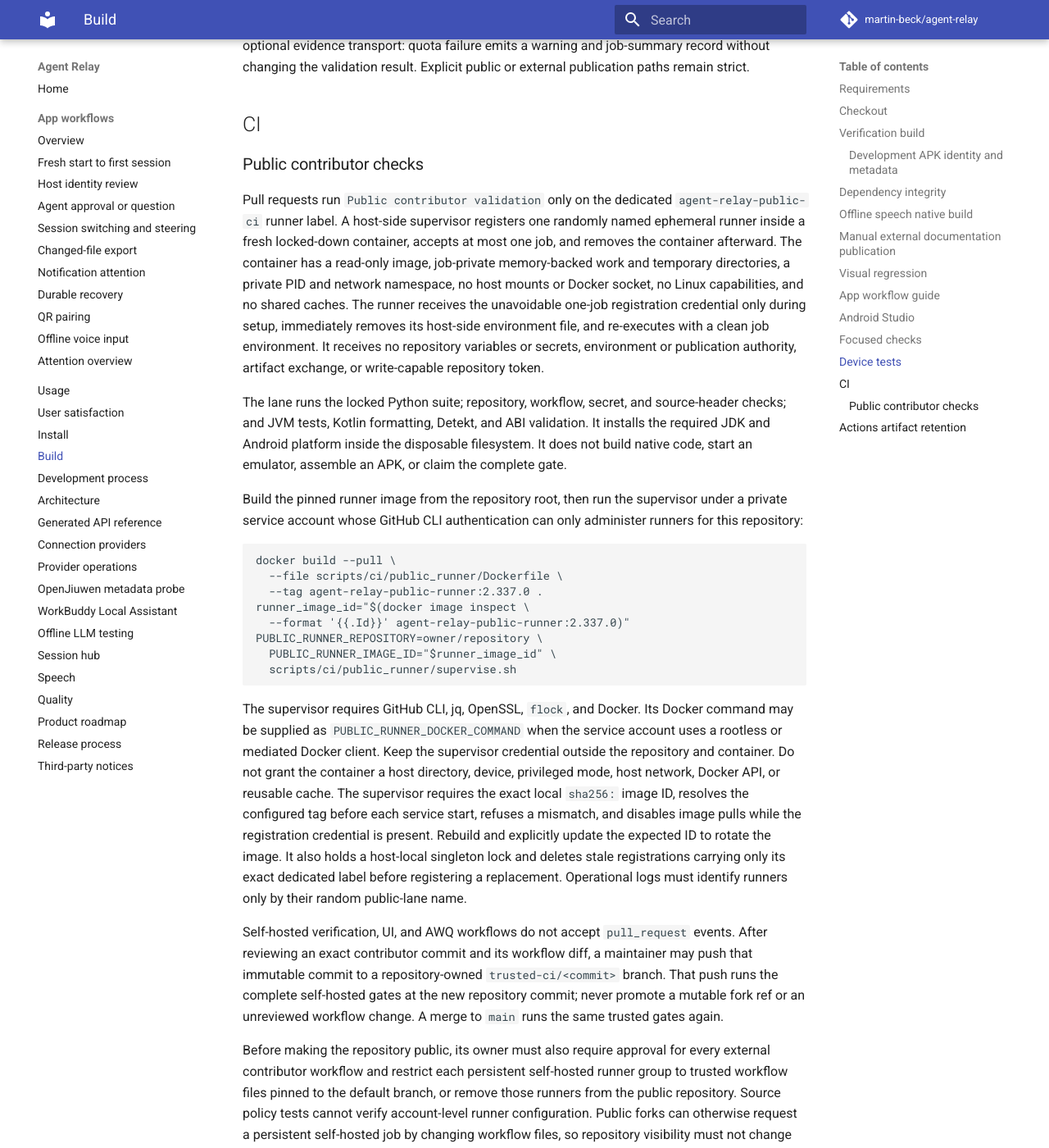
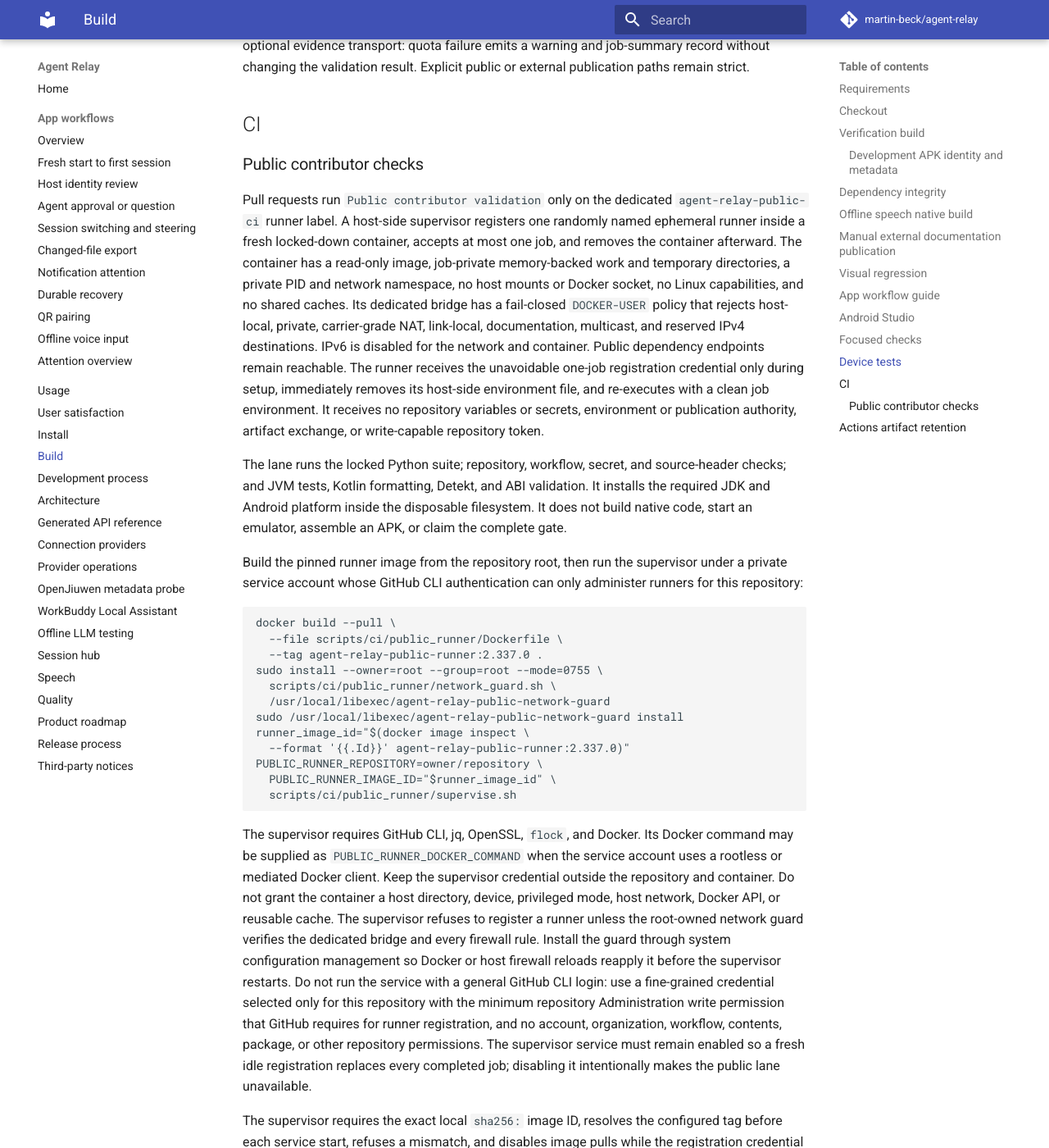
Before and after one commit to martin-beck/agent-relay, an MkDocs documentation site: the page built from docs/BUILDING.md, in a window 1280 px wide and 1400 px high, scrolled down 8536 px. Shown: the whole window at 82% size. Built offline with MkDocs 1.6.1 and Material for MkDocs 9.7.7, drawn with Linux system fonts in a browser that asks for light colours; comment, search, counter and statistics services are not loaded.

Commit message:
fix(ci): isolate public runner network
Signed-off-by: martin-beck <24471267+martin-beck@users.noreply.github.com>

```diff
--- a/docs/BUILDING.md
+++ b/docs/BUILDING.md
@@ -422,6 +422,9 @@ runner label. A host-side supervisor registers one randomly named ephemeral runn
 locked-down container, accepts at most one job, and removes the container afterward. The container
 has a read-only image, job-private memory-backed work and temporary directories, a private PID and
 network namespace, no host mounts or Docker socket, no Linux capabilities, and no shared caches.
+Its dedicated bridge has a fail-closed `DOCKER-USER` policy that rejects host-local, private,
+carrier-grade NAT, link-local, documentation, multicast, and reserved IPv4 destinations. IPv6 is
+disabled for the network and container. Public dependency endpoints remain reachable.
 The runner receives the unavoidable one-job registration credential only during setup, immediately
 removes its host-side environment file, and re-executes with a clean job environment. It receives no
 repository variables or secrets,
@@ -439,6 +442,10 @@ service account whose GitHub CLI authentication can only administer runners for
 docker build --pull \
   --file scripts/ci/public_runner/Dockerfile \
   --tag agent-relay-public-runner:2.337.0 .
+sudo install --owner=root --group=root --mode=0755 \
+  scripts/ci/public_runner/network_guard.sh \
+  /usr/local/libexec/agent-relay-public-network-guard
+sudo /usr/local/libexec/agent-relay-public-network-guard install
 runner_image_id="$(docker image inspect \
   --format '{{.Id}}' agent-relay-public-runner:2.337.0)"
 PUBLIC_RUNNER_REPOSITORY=owner/repository \
@@ -450,6 +457,16 @@ The supervisor requires GitHub CLI, jq, OpenSSL, `flock`, and Docker. Its Docker
 `PUBLIC_RUNNER_DOCKER_COMMAND` when the service account uses a rootless or mediated Docker client.
 Keep the supervisor credential outside the repository and container. Do not grant the container a
 host directory, device, privileged mode, host network, Docker API, or reusable cache. The supervisor
+refuses to register a runner unless the root-owned network guard verifies the dedicated bridge and
+every firewall rule. Install the guard through system configuration management so Docker or host
+firewall reloads reapply it before the supervisor restarts. Do not run the service with a general
+GitHub CLI login: use a fine-grained credential selected only for this repository with the minimum
+repository Administration write permission that GitHub requires for runner registration, and no
+account, organization, workflow, contents, package, or other repository permissions. The supervisor
+service must remain enabled so a fresh idle registration replaces every completed job; disabling it
+intentionally makes the public lane unavailable.
+
+The supervisor
 requires the exact local `sha256:` image ID, resolves the configured tag before each service start,
 refuses a mismatch, and disables image pulls while the registration credential is present. Rebuild
 and explicitly update the expected ID to rotate the image. It also holds a host-local singleton lock
```
Also changed, not shown: 3 other files.
